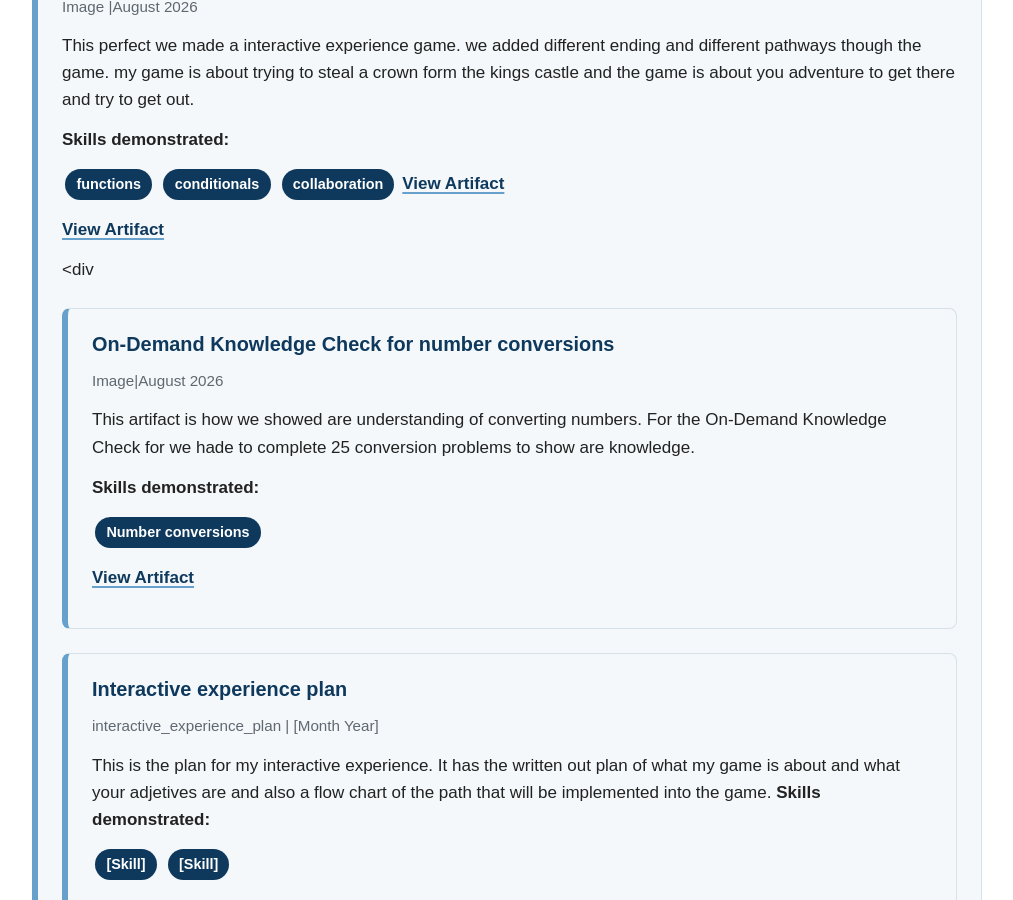
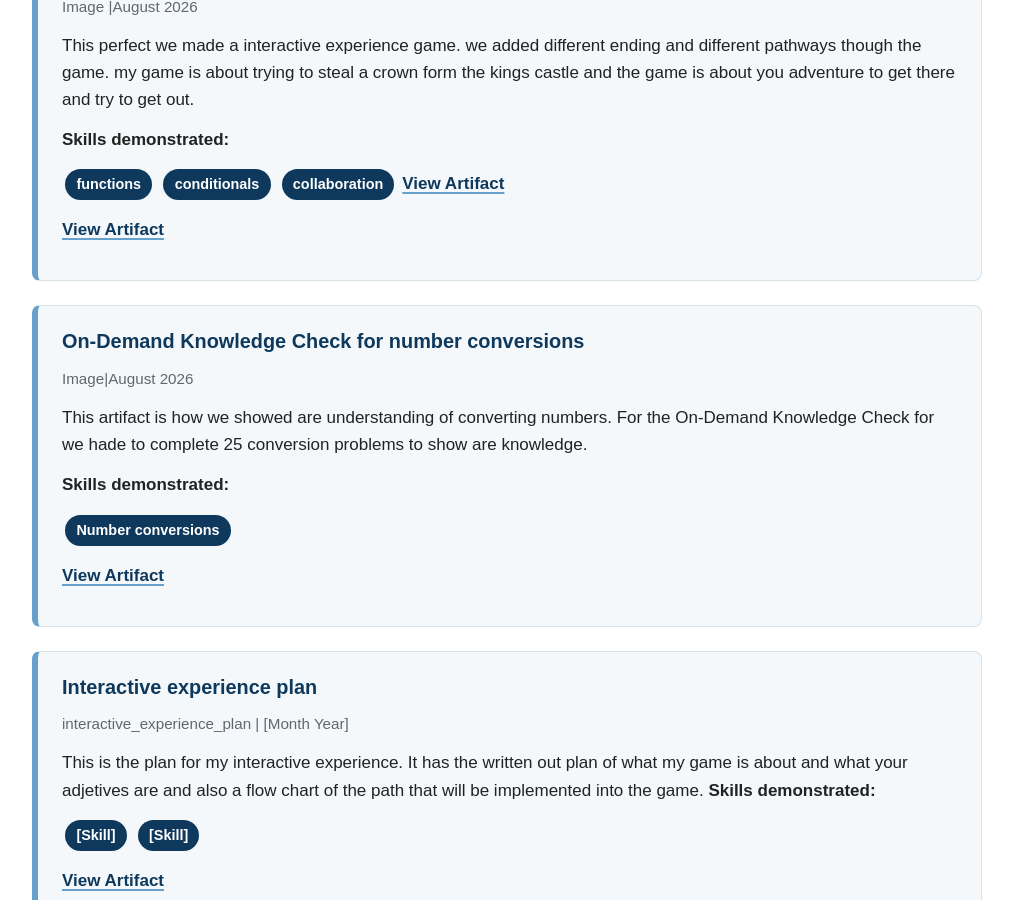
Before and after one commit to Judeaveritt/Apex-portfolio-, a Jekyll site: the page built from artifacts.md, in a window 1280 px wide and 900 px high, scrolled down 498 px. Shown: the whole window, without its empty margins (133-1146 px from the left). Built offline with Jekyll 4.4.1, drawn with Linux system fonts in a browser that asks for light colours.

Commit message:
fixed artifects>md

```diff
--- a/artifacts.md
+++ b/artifacts.md
@@ -31,7 +31,7 @@ This perfect we made a interactive experience game. we added different ending an
 [View Artifact](artifacts/interative_experince _game/)
 
 
-<div
+</div>
 
 
 <div class="artifact-card" markdown="1">
```
